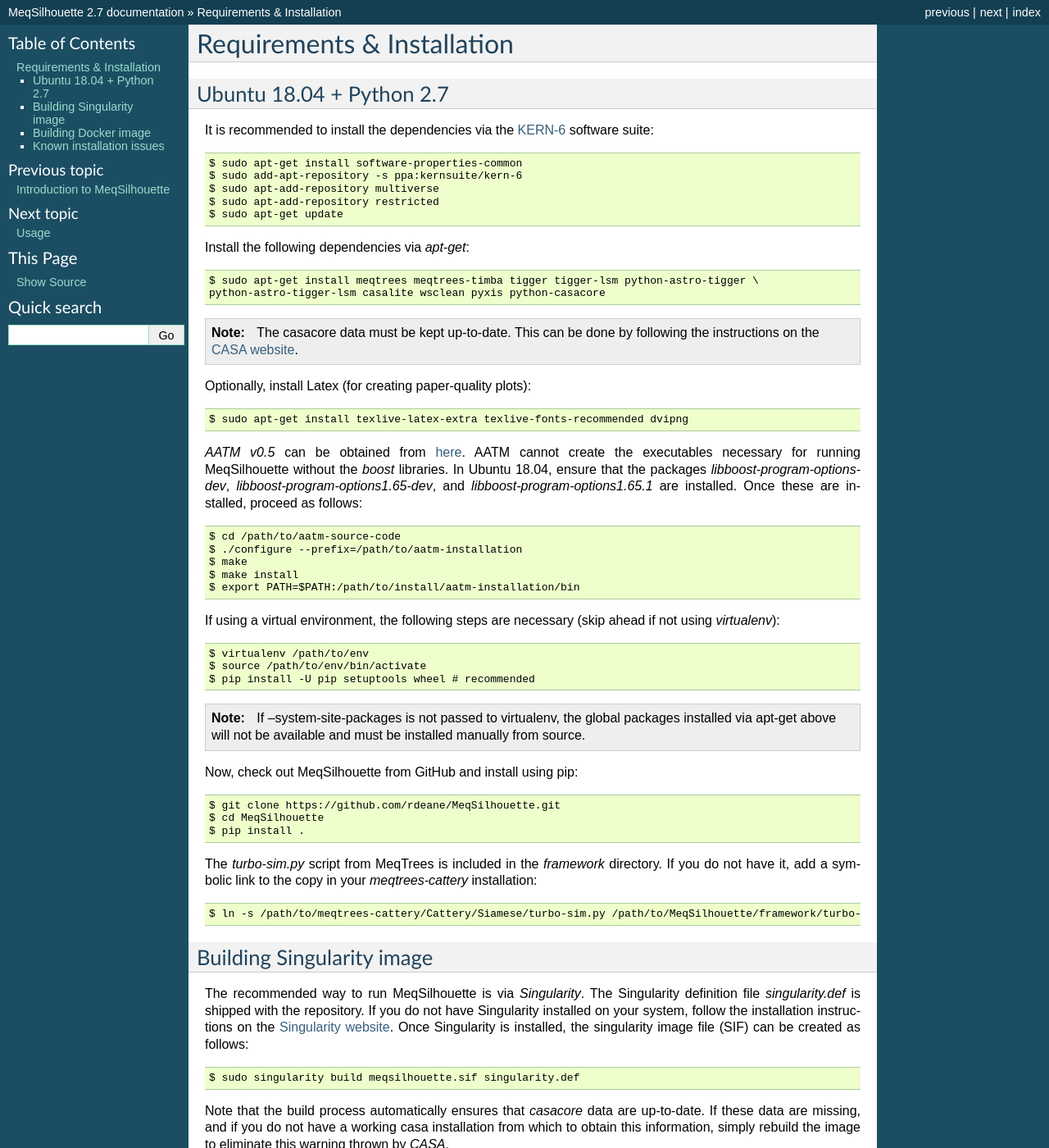
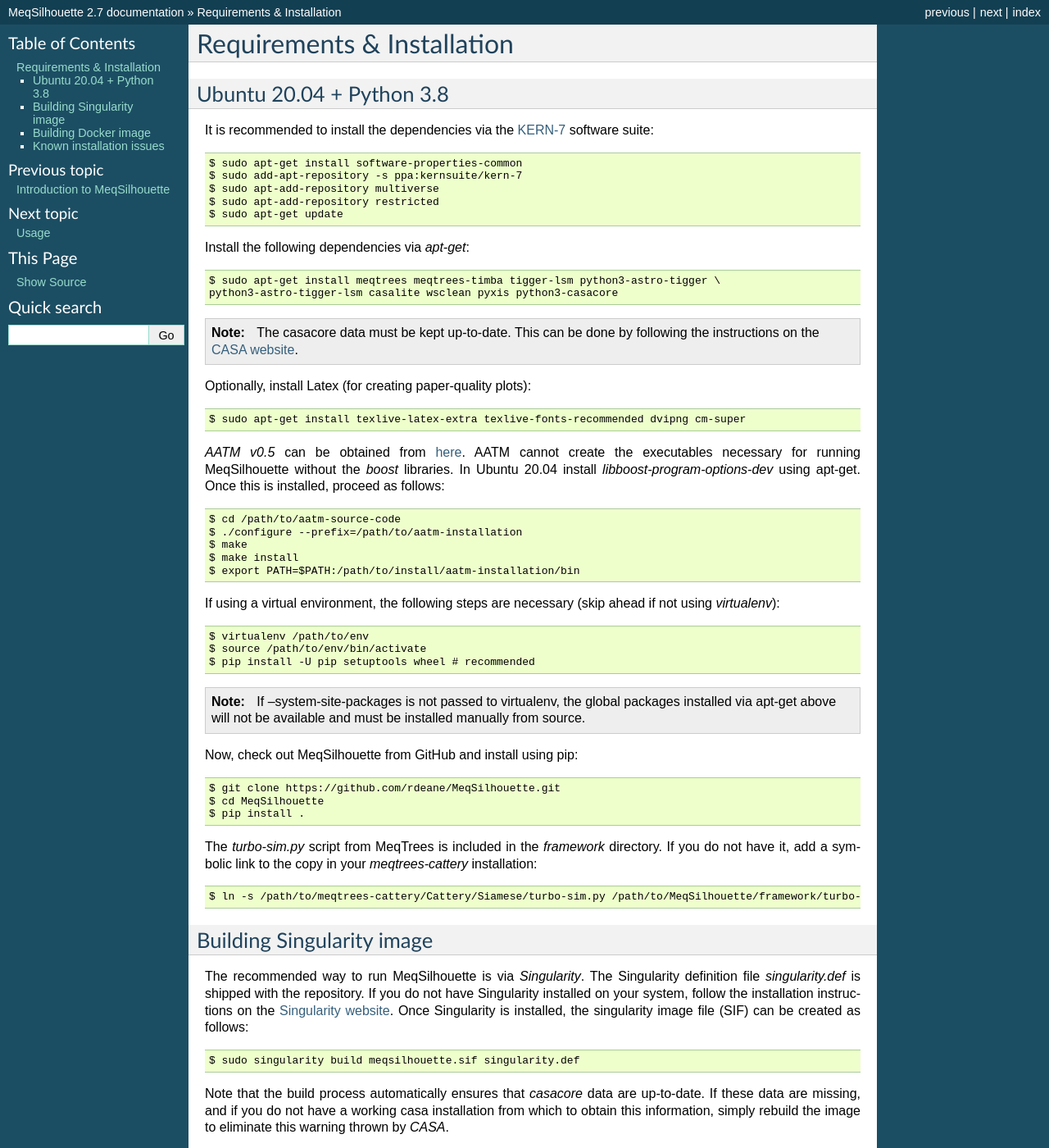
Before and after one commit to rdeane/MeqSilhouette, a Sphinx documentation site: the page built from docs/source/requirements.rst, in a window 1280 px wide and 1400 px high. Shown: the whole window at 82% size. Built offline with Sphinx 7.4.7, drawn with Linux system fonts in a browser that asks for light colours; some of the changed text lies outside the part shown.

Commit message:
Update documentation

```diff
--- a/docs/source/contributors.rst
+++ b/docs/source/contributors.rst
@@ -8,6 +8,7 @@
 * Roger Deane
 * Freek Roelofs
 * Michael Janssen
+* Lindy Blackburn
 * Tariq Blecher (MeqSilhouette v1)
 
 Containerisation
--- a/docs/source/example.rst
+++ b/docs/source/example.rst
@@ -25,6 +25,7 @@
    "corr_quantbits":2,
    "predict_oversampling":8191,
    "predict_seed":42,
+   "atm_seed":300,
    "ms_antenna_table":"ANTENNA_EHT2017",
    "ms_datacolumn":"DATA",
    "ms_RA":187.70591666666667,
--- a/docs/source/inputs.rst
+++ b/docs/source/inputs.rst
@@ -87,7 +87,11 @@
    * - *predict_seed*
      - int
      -
-     - Seed for random number generation with numpy. Set to -1 will disable seeding.
+     - Seed for random number generation for realising corruptions, except the atmosphere. Set to -1 to disable reproducible realisations.
+   * - *atm_seed*
+     - int
+     -
+     - Seed for random number generation for realising the atmosphere. Set to -1 to disable reproducible realisations.
    * - *ms_antenna_table*
      - string
      -
--- a/docs/source/intro.rst
+++ b/docs/source/intro.rst
@@ -6,8 +6,8 @@
 `Blecher et al. (2017) <https://ui.adsabs.harvard.edu/abs/2017MNRAS.464..143B/abstract>`_ presents an earlier version which could
 generate synthetic data and apply corruptions such as scattering by interstellar medium (ISM), atmospheric effects,
 and antenna pointing offsets.
-The current version, v2, is capable of generating fully polarised, time-variable, spectrally-resolved sky models
-and propagation path effects including (but not limited to) instrumental polarisation, updated atmospheric effects and pointing
-offsets, time-variable antenna gains, and bandpass effects.
+The current version, `Natarajan et al. (2022) <https://ui.adsabs.harvard.edu/abs/2022MNRAS.512..490N/abstract>`_, is capable of generating fully polarised,
+time-variable, spectrally-resolved sky models and propagation path effects including (but not limited to) instrumental polarisation, updated atmospheric
+effects and pointing offsets, time-variable antenna gains, and bandpass effects.
 
 This documentation explains the steps necessary for installing and using MeqSilhouette.
--- a/docs/source/pipelines.rst
+++ b/docs/source/pipelines.rst
@@ -5,5 +5,5 @@
 MeqSilhouette can be used in tandem with other radio astronomy simulation/calibration software packages in software pipelines for data synthesis/reduction/analysis.
 
 The *SYnthetic Measurement creator for long Baseline Arrays* (`SYMBA <https://bitbucket.org/M_Janssen/symba/>`_)
-pipeline (`Roelofs et al., 2019 <https://ui.adsabs.harvard.edu/abs/2020A%26A...636A...5R/abstract>`_) uses MeqSilhouette
+pipeline (`Roelofs et al., 2020 <https://ui.adsabs.harvard.edu/abs/2020A%26A...636A...5R/abstract>`_) uses MeqSilhouette
 for synthetic data generation for the Event Horizon Telescope (EHT).
--- a/docs/source/requirements.rst
+++ b/docs/source/requirements.rst
@@ -2,29 +2,29 @@
 Requirements & Installation
 ===========================
 
-Ubuntu 18.04 + Python 2.7
+Ubuntu 20.04 + Python 3.8
 -------------------------
 
-It is recommended to install the dependencies via the `KERN-6 <https://kernsuite.info>`_ software suite::
+It is recommended to install the dependencies via the `KERN-7 <https://kernsuite.info>`_ software suite::
 
    $ sudo apt-get install software-properties-common
-   $ sudo add-apt-repository -s ppa:kernsuite/kern-6
+   $ sudo add-apt-repository -s ppa:kernsuite/kern-7
    $ sudo apt-add-repository multiverse
    $ sudo apt-add-repository restricted
    $ sudo apt-get update
 
 Install the following dependencies via *apt-get*::
 
-   $ sudo apt-get install meqtrees meqtrees-timba tigger tigger-lsm python-astro-tigger \
-   python-astro-tigger-lsm casalite wsclean pyxis python-casacore
+   $ sudo apt-get install meqtrees meqtrees-timba tigger-lsm python3-astro-tigger \
+   python3-astro-tigger-lsm casalite wsclean pyxis python3-casacore
 
 .. note:: The casacore data must be kept up-to-date. This can be done by following the instructions on the `CASA website <https://casaguides.nrao.edu/index.php/Fixing_out_of_date_TAI_UTC_tables_(missing_information_on_leap_seconds)>`_.
 
 Optionally, install Latex (for creating paper-quality plots)::
 
-  $ sudo apt-get install texlive-latex-extra texlive-fonts-recommended dvipng
+  $ sudo apt-get install texlive-latex-extra texlive-fonts-recommended dvipng cm-super
 
-*AATM v0.5* can be obtained from `here <http://www.mrao.cam.ac.uk/~bn204/soft/aatm-0.5.tar.gz>`_. AATM cannot create the executables necessary for running MeqSilhouette without the *boost* libraries. In Ubuntu 18.04, ensure that the packages *libboost-program-options-dev*, *libboost-program-options1.65-dev*, and *libboost-program-options1.65.1* are installed. Once these are installed, proceed as follows::
+*AATM v0.5* can be obtained from `here <http://www.mrao.cam.ac.uk/~bn204/soft/aatm-0.5.tar.gz>`_. AATM cannot create the executables necessary for running MeqSilhouette without the *boost* libraries. In Ubuntu 20.04 install *libboost-program-options-dev* using apt-get. Once this is installed, proceed as follows::
 
    $ cd /path/to/aatm-source-code
    $ ./configure --prefix=/path/to/aatm-installation
@@ -68,15 +68,7 @@
 Building Docker image
 ---------------------
 
-*Docker* is also supported. Docker can be installed on your system via *apt-get*.
-
-Docker images for MeqSilhouette v2 are available on Docker Hub::
-
-    $ docker pull iniyannatarajan/meqsilhouette:<tagname>
-
-where *tagname* is the required tag/version name from Docker Hub.
-
-Alternately, build the docker image as follows::
+*Docker* is also supported. Docker can be installed on your system via *apt-get* and the docker image can be built as follows::
 
    $ cd /path/to/Dockerfile
    $ docker build -t meqsilhouette .
```
Also changed, not shown: other parts of docs/source/requirements.rst (+2 -0 lines).
